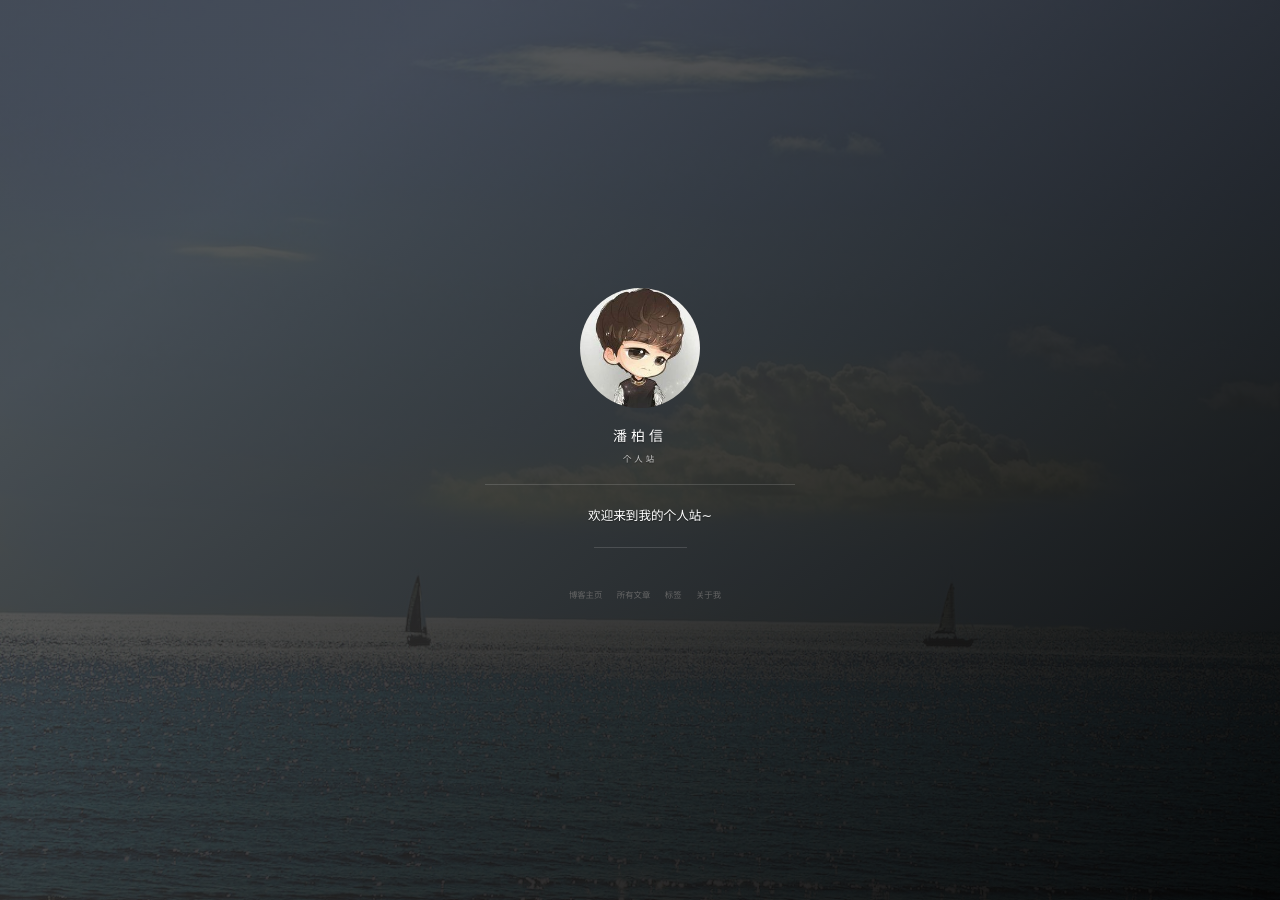
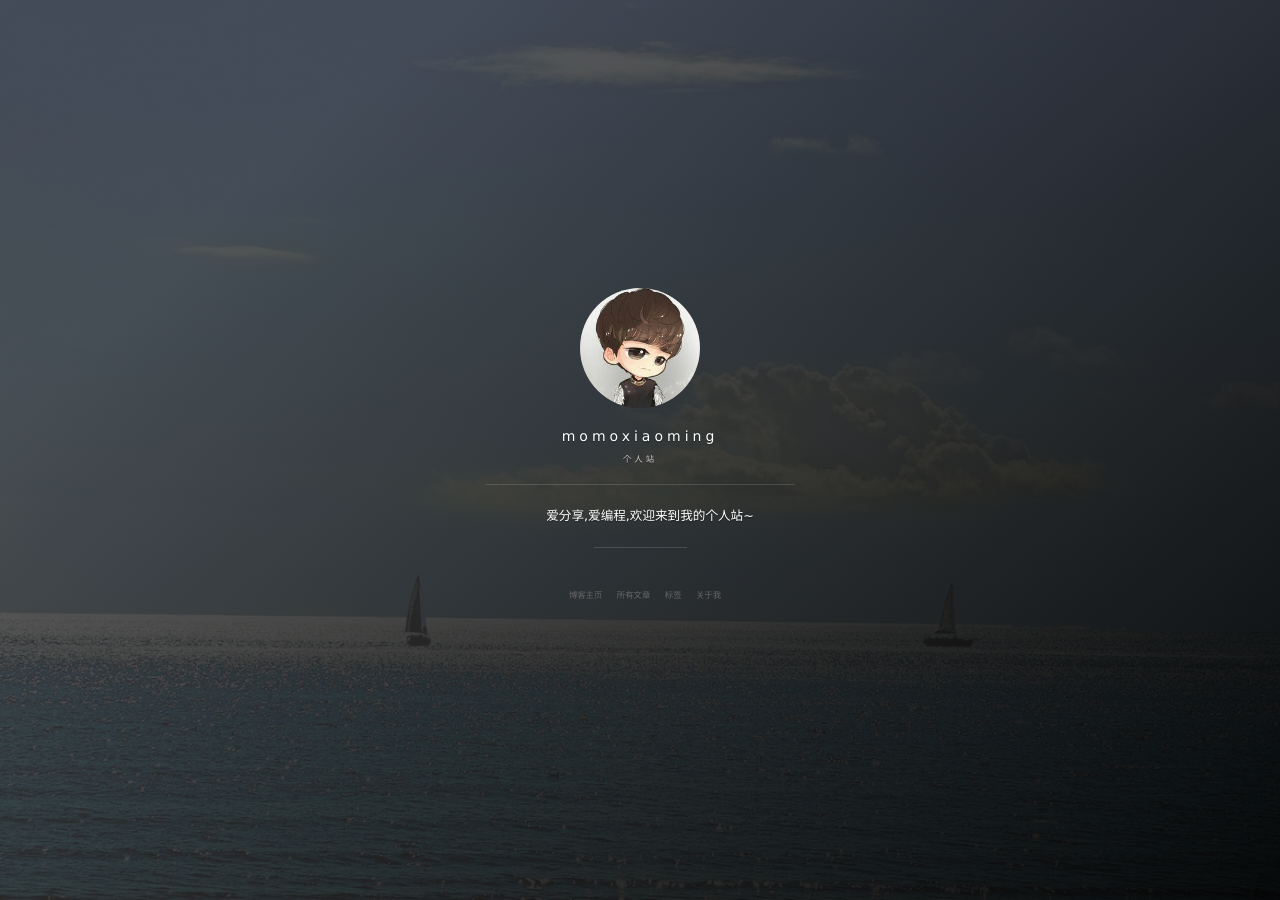
Before and after one commit to momoxiaoming/momoxiaoming.github.io, a Jekyll site: the page built from index.html, in a window 1280 px wide. Built offline with Jekyll 4.4.1, drawn with Linux system fonts in a browser that asks for light colours; nearby versions of some CDN libraries; the list of posts is cut into pages by our own code; comment, search, counter and statistics services are not loaded; grey boxes are pictures that could not be loaded.

Commit message:
修改了一些资料

```diff
--- a/_config.yml
+++ b/_config.yml
@@ -1,12 +1,12 @@
 # Basic
-title: 潘柏信
+title: momoxiaoming
 subtitle: 个人站
-description: 欢迎来到我的个人站~
+description: 爱分享,爱编程,欢迎来到我的个人站~
 # 头像里面的标题
-avatarTitle: leopardpan
+avatarTitle: allen
 # 头像里面的描述
-avatarDesc: iOS / 机器学习
-url: "http://baixin.io"
+avatarDesc: iOS / Android
+url: "https://momoxiaoming.github.io"
 
 # Comment
 comment:
@@ -22,14 +22,14 @@
 
 # 百度统计
 # 使用博客模板请去掉或者更换 id
-baidu:
-    id: 8ba1c6be0953b6f9c2ba38e57f615421
+#baidu:
+#    id: 8ba1c6be0953b6f9c2ba38e57f615421
 
 # Google Analytics
 # 使用博客模板请去掉或者更换 id
-ga:
-    id: UA-84134159-3
-    host: auto
+#ga:
+#    id: UA-84134159-3
+#    host: auto
 
 
 # 《----------------- 上面的信息修改成你自己的 ---------------------------》
```
